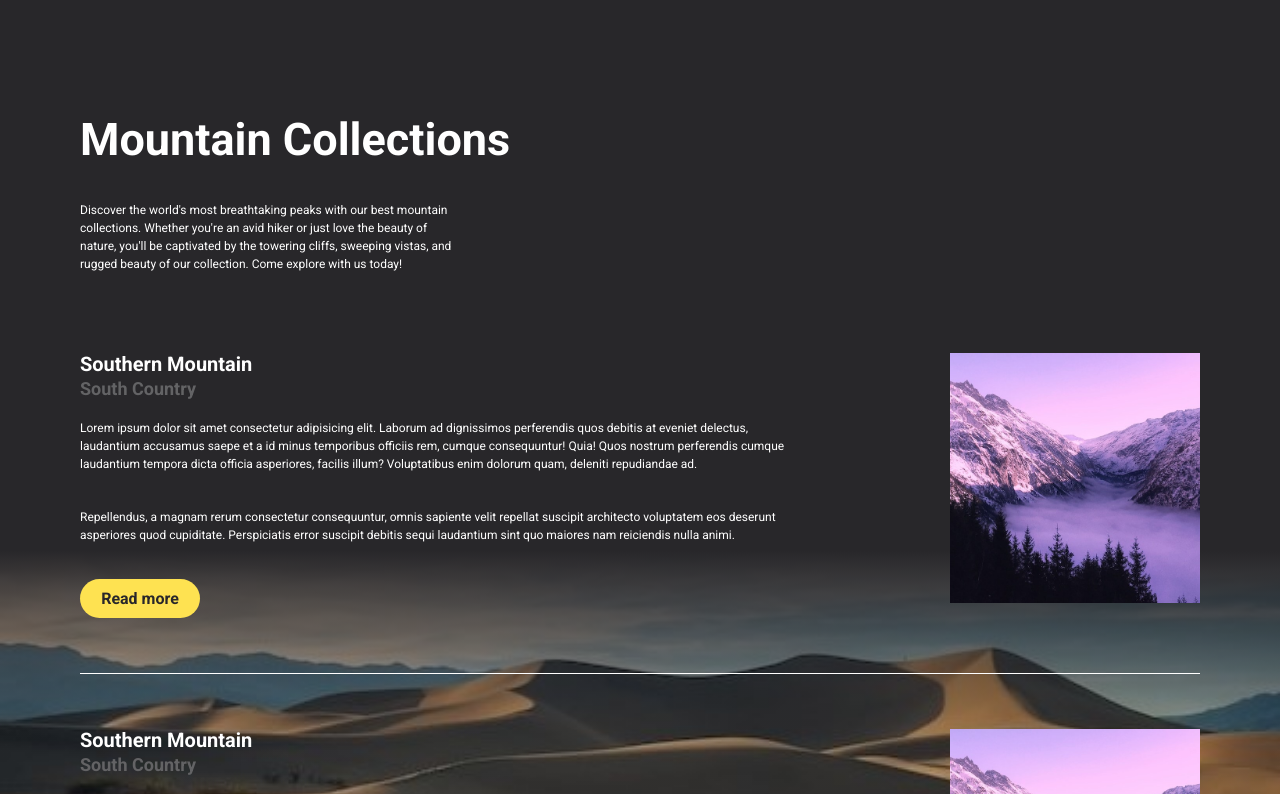
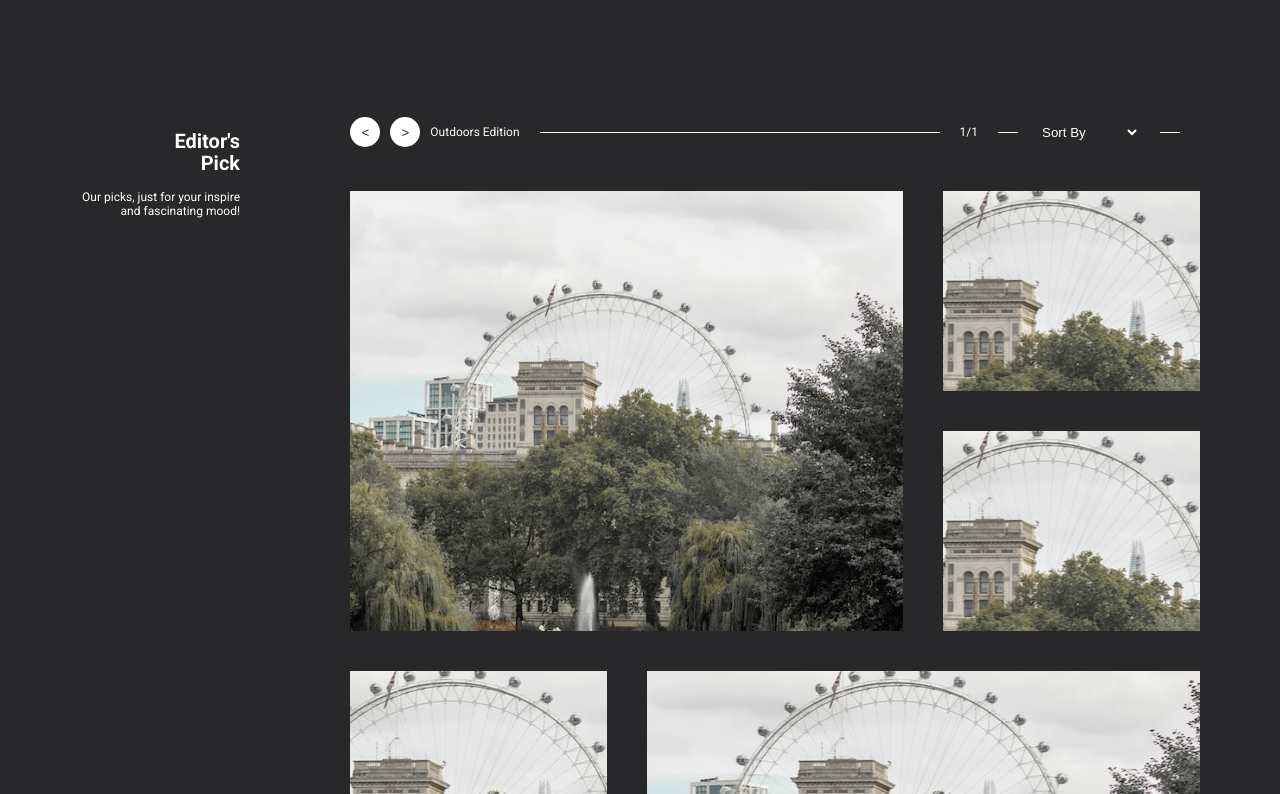
Before and after one commit to anna-inozemets/nature-views, a React (Create React App) app: page / in a window 1280 px wide. Shown: the part 2066-2860 px from the top of the page. Built offline with nearby package versions, Linux system fonts and the light colour scheme.

Commit message:
Explore was section was implemented

```diff
--- a/src/App.jsx
+++ b/src/App.jsx
@@ -4,6 +4,7 @@ import { Header } from './components/Header';
 import { Footer } from './components/Footer';
 import { Recommendation } from './components/Recommendation';
 import { ExploreSea } from './components/ExploreSea';
+import { Explore } from './components/Explore';
 import { ExploreMountain } from './components/ExploreMountain';
 import { Help } from './components/Help';
 
@@ -14,6 +15,7 @@ export const App = () => {
       <main>
         <Recommendation />
         <ExploreSea />
+        <Explore />
         <ExploreMountain />
         <Help />
       </main>
--- /dev/null
+++ b/src/components/Explore/Explore.css
@@ -0,0 +1,162 @@
+.explore {
+  display: flex;
+  justify-content: space-between;
+}
+
+.explore__description {
+  width: 160px;
+}
+
+.explore__description-title {
+  text-align: right;
+  color: #ffffff;
+  font-size: 20px;
+  line-height: 22px;
+}
+
+.explore__description-text {
+  color: #ffffff;
+  font-weight: 400;
+  font-size: 12px;
+  line-height: 14px;
+  text-align: right;
+  margin-bottom: 30px;
+}
+
+.explore__main {
+  width: max-content;
+}
+
+.explore__main-nav {
+  display: flex;
+  align-items: center;
+  margin-bottom: 40px;
+}
+
+.explore__main-nav-btn {
+  height: 30px;
+  width: 30px;
+  border-radius: 50%;
+  border: none;
+  background-color: #ffffff;
+  color: #28272A;
+  margin-right: 10px;
+}
+
+.explore__main-nav-text {
+  color: #ffffff;
+  font-weight: 400;
+  font-size: 12px;
+  line-height: 14px;
+  margin-right: 20px;
+}
+
+.explore__main-nav-decoration {
+  height: 1px;
+  width: 400px;
+  margin-right: 20px;
+  background-color: #ffffff;
+}
+
+.small {
+  width: 20px;
+}
+
+.explore__main-nav-select {
+  background-color: #28272A;
+  color: #ffffff;
+  border-radius: 5px;
+  border: none;
+  margin-right: 20px;
+}
+
+/* .explore__main-nav-option {
+
+} */
+
+.images {
+  display: grid;
+  grid-template-columns: repeat(3, minmax(200px, 1fr));
+  grid-template-rows: repeat(3, minmax(200px, 1fr));
+  grid-gap: 40px;
+  margin-bottom: 105px;
+}
+
+.images__first {
+  grid-column: 1/3;
+  grid-row: 1/3;
+  background-image: url(../../images/explorePhoto.jpg);
+  background-position: center top 35%;
+  background-size: 100%;
+  position: relative;
+  overflow: hidden;
+
+  transition: background-size 0.5s ease;
+}
+
+.images__first:hover {
+  background-size: 110%;
+}
+
+.images__first:hover .images__first-description{
+  transform: translateY(0);
+}
+
+.images__first-description {
+  position: absolute;
+  bottom: 0;
+  right: 0;
+  left: 0;
+  background-color: rgba(40, 39, 42, 0.75);
+  padding: 20px;
+  transform: translateY(100%);
+
+  transition: transform 0.5s ease;
+}
+
+.images__first-title {
+  margin: 0 0 10px;
+  color: #ffffff;
+  font-size: 20px;
+  line-height: 22px;
+}
+
+.images__first-country {
+  margin: 0 0 20px;
+  color: #636365;
+  font-weight: 700;
+  font-size: 18px;
+  line-height: 20px;
+}
+
+.images__first-text {
+  margin: 0;
+  color: #ffffff;
+  font-weight: 400;
+  font-size: 12px;
+  line-height: 18px;
+}
+
+.images__second {
+  grid-column-start: 3;
+  background-image: url(../../images/explorePhoto.jpg);
+  background-position: center top 35%;
+}
+
+.images__third {
+  grid-column-start: 3;
+  background-image: url(../../images/explorePhoto.jpg);
+  background-position: center top 35%;
+}
+
+.images__fourth {
+  grid-column: 1/2;
+  background-image: url(../../images/explorePhoto.jpg);
+  background-position: center top 35%;
+}
+
+.images__fives {
+  grid-column: 2/-1;
+  background-image: url(../../images/explorePhoto.jpg);
+  background-position: center top 35%;
+}
--- /dev/null
+++ b/src/components/Explore/Explore.jsx
@@ -0,0 +1,52 @@
+import React from 'react';
+import './Explore.css';
+
+export const Explore = () => {
+  return (
+    <section className='section__explore explore'>
+      <div className="container explore">
+        <div className="explore__description">
+          <h2 className='explore__description-title'>Editor&apos;s <br /> Pick</h2>
+          <p className='explore__description-text'>
+            Our picks, just for your inspire and fascinating mood!
+          </p>
+        </div>
+        <div className="explore__main">
+          <div className="explore__main-nav">
+            <button className='explore__main-nav-prev explore__main-nav-btn'>
+              &lt;
+            </button>
+            <button className='explore__main-next explore__main-nav-btn'>
+              &gt;
+            </button>
+            <p className='explore__main-nav-text'>Outdoors Edition</p>
+            <div className="explore__main-nav-decoration"></div>
+            <p className='explore__main-nav-text'>1/1</p>
+            <div className="explore__main-nav-decoration small"></div>
+            <select name="sortBy" className='explore__main-nav-select'>
+              <option value="Sort by" defaultChecked className='explore__main-nav-option'>Sort By</option>
+              <option value="Country" className='explore__main-nav-option'>Country (A-B)</option>
+              <option value="Title" className='explore__main-nav-option'>Title (A-B)</option>
+            </select>
+            <div className="explore__main-nav-decoration small"></div>
+          </div>
+          <div className="explore__main-images images">
+            <div className="images__first">
+              <div className="images__first-description">
+                <h3 className='images__first-title'>Flatiron</h3>
+                <p className='images__first-country'>USA</p>
+                <p className='images__first-text'>
+                  Just description of smth to create a style for this block as I really need it
+                </p>
+              </div>
+            </div>
+            <div className="images__second"></div>
+            <div className="images__third"></div>
+            <div className="images__fourth"></div>
+            <div className="images__fives"></div>
+          </div>
+        </div>
+      </div>
+    </section>
+  );
+};
--- /dev/null
+++ b/src/components/Explore/index.js
@@ -0,0 +1 @@
+export * from './Explore';
```
Also changed, not shown: src/images/explorePhoto.jpg (added).
